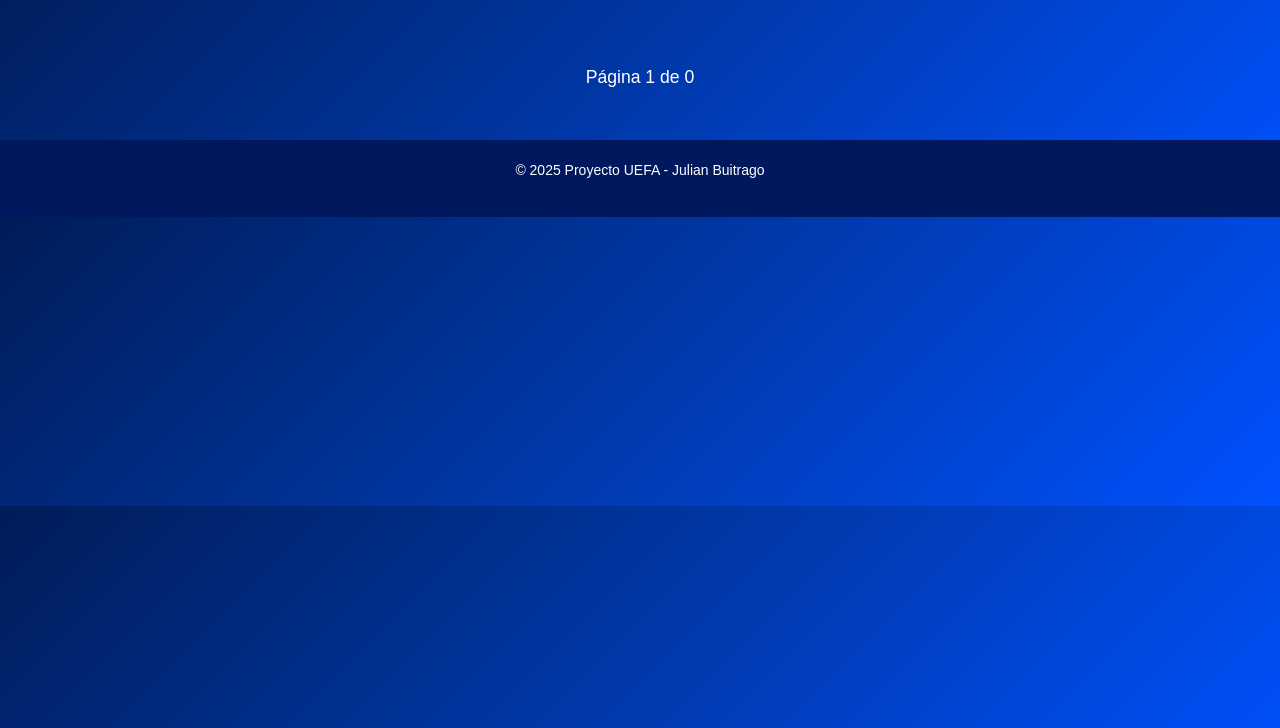
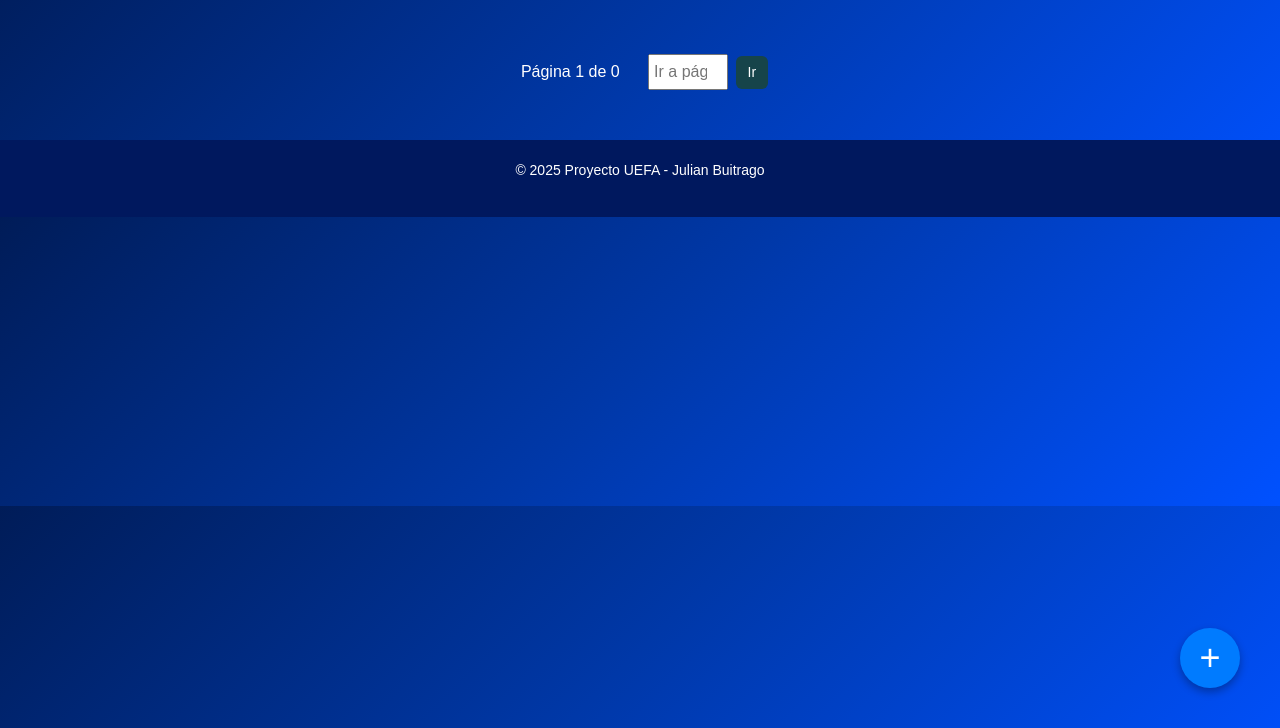
Before and after one commit to jebuitrago79/Uefa2021-2022, a FastAPI app: page /players in a window 1280 px wide. Shown: the part 72-800 px from the top of the page. Run offline with FastAPI, Linux system fonts and the light colour scheme; data that the repository does not hold is empty; parts of the project's set-up code (start-up, migrations or seed data) failed here and were passed over; some web fonts are replaced.

Commit message:
Se modifica el list.html ahora este contiene un boton para agregar jugadores y otro para marcarlo como activos o desactivarlos

```diff
--- a/templates/player/list.html
+++ b/templates/player/list.html
@@ -3,6 +3,7 @@
 
 <link rel="stylesheet" href="https://fonts.googleapis.com/css?family=Saira+Semi+Condensed:300,400,700">
 <link href="https://cdn.jsdelivr.net/npm/bootstrap@5.3.2/dist/css/bootstrap.min.css" rel="stylesheet">
+<a href="/players/create" class="fab-button" title="Crear nuevo jugador">+</a>
 
 <style>
     * {
@@ -234,6 +235,46 @@
         font-size: 1.1rem;
         color: white;
     }
+
+    .btn-pag {
+        background-color: #16444a;
+        color: white;
+        border: none;
+        padding: 6px 12px;
+        margin: 0 3px;
+        text-decoration: none;
+        border-radius: 6px;
+        font-size: 14px;
+        transition: background-color 0.3s ease;
+    }
+
+    .btn-pag:hover {
+        background-color: #16444a;
+    }
+
+    .fab-button {
+        position: fixed;
+        bottom: 40px;
+        right: 40px;
+        width: 60px;
+        height: 60px;
+        background-color: #007bff;
+        color: white;
+        font-size: 36px;
+        border: none;
+        border-radius: 50%;
+        text-align: center;
+        line-height: 60px;
+        text-decoration: none;
+        box-shadow: 0 4px 8px rgba(0, 0, 0, 0.3);
+        transition: background-color 0.3s ease;
+        z-index: 100;
+    }
+
+    .fab-button:hover {
+        background-color: #0056b3;
+    }
+
 </style>
 
 <div class="container mt-5">
@@ -248,11 +289,8 @@
                         <div class="fut-player-card">
                             <div class="player-card-top">
                                 <div class="player-master-info">
-                                    <div class="player-rating">
-                                        <span>{{ jugador.overall or 0 }}</span>
-                                    </div>
-                                    <div class="player-position">
-                                        <span>{{ jugador.player_positions or "N/A" }}</span>
+                                    <div class="player-rating"><span>{{ jugador.overall or 0 }}</span></div>
+                                    <div class="player-position"><span>{{ jugador.player_positions or "N/A" }}</span>
                                     </div>
                                     <div class="player-nation">
                                         <img src="{{ jugador.nationality_flag_url }}"
@@ -265,20 +303,16 @@
                                 </div>
                                 <div class="player-picture">
                                     <img src="{{ jugador.photo_url }}" alt="{{ jugador.long_name }}" draggable="false">
-                                    <div class="player-extra">
-                                        <span>4*SM</span>
-                                        <span>4*WF</span>
-                                    </div>
+                                    <div class="player-extra"><span>4*SM</span><span>4*WF</span></div>
                                 </div>
                             </div>
 
                             <div class="player-card-bottom">
                                 <div class="player-info">
-                                    <div class="player-name">
-                                        <span>{{ jugador.long_name|upper }}</span>
-                                    </div>
+                                    <div class="player-name"><span>{{ jugador.long_name|upper }}</span></div>
                                     <div class="player-features">
-                                        {% if jugador.position_category.name == "GOALKEEPER" %}
+                                        {% if jugador.position_category and jugador.position_category.name ==
+                                        "GOALKEEPER" %}
                                         <div class="player-features-col">
                                             <span><div class="player-feature-value">{{ jugador.goalkeeping_diving or 0 }}</div><div
                                                     class="player-feature-title">DIV</div></span>
@@ -318,7 +352,6 @@
                         </div>
                     </div>
 
-
                     <!-- Reverso -->
                     <div class="flip-card-back">
                         <div class="back-content">
@@ -328,7 +361,8 @@
                             <p><strong>Camiseta:</strong> {{ jugador.club_jersey_number or "N/A" }}</p>
                             <p><strong>Categoría:</strong> {{ jugador.position_category.name if
                                 jugador.position_category else "N/A" }}</p>
-                            {% if jugador.position_category.name == "GOALKEEPER" %}
+
+                            {% if jugador.position_category and jugador.position_category.name == "GOALKEEPER" %}
                             <p><strong>GK Stats:</strong>
                                 DIV {{ jugador.goalkeeping_diving or 0 }},
                                 HAN {{ jugador.goalkeeping_handling or 0 }},
@@ -345,25 +379,45 @@
                                 PHY {{ jugador.physical or 0 }}
                             </p>
                             {% endif %}
+
+                            <p><strong>ID Sofifa:</strong> {{ jugador.sofifa_id }}</p>
+                            <p><strong>Estado:</strong> {{ "Activo" if jugador.is_active else "Inactivo" }}</p>
+
+                            <form action="/players/delete/{{ jugador.id }}" method="post">
+                                <button type="submit"
+                                        class="{{ 'deactivate-btn' if jugador.is_active else 'activate-btn' }}">
+                                    {{ 'Desactivar' if jugador.is_active else 'Activar' }}
+                                </button>
+                            </form>
                         </div>
                     </div>
 
-                </div>
-            </div>
-        </div>
+                </div> <!-- cierre de flip-card-inner -->
+            </div> <!-- cierre de flip-card -->
+        </div> <!-- cierre de col -->
         {% endfor %}
+    </div> <!-- cierre de row -->
+
+    <div class="pagination-bar" style="margin-top: 30px; text-align: center;">
+        {% if page > 1 %}
+        <a href="/players?page=1" class="btn-pag">« Primera</a>
+        <a href="/players?page={{ page - 1 }}" class="btn-pag">← Anterior</a>
+        {% endif %}
+
+        <span class="page-info" style="margin: 0 12px; color: #fff;">
+        Página {{ page }} de {{ total_pages }}
+    </span>
+
+        {% if page < total_pages %}
+        <a href="/players?page={{ page + 1 }}" class="btn-pag">Siguiente →</a>
+        <a href="/players?page={{ total_pages }}" class="btn-pag">Última »</a>
+        {% endif %}
+
+        <form method="get" action="/players" style="display: inline-block; margin-left: 12px;">
+            <input type="number" name="page" min="1" max="{{ total_pages }}" placeholder="Ir a página"
+                   style="width: 80px; padding: 4px;">
+            <button type="submit" class="btn-pag">Ir</button>
+        </form>
     </div>
 </div>
-
-<div class="pagination">
-    {% if page > 1 %}
-    <a href="/players?page={{ page - 1 }}" class="pagination-button">⬅ Anterior</a>
-    {% endif %}
-
-    <span class="pagination-info">Página {{ page }} de {{ total_pages }}</span>
-
-    {% if page < total_pages %}
-    <a href="/players?page={{ page + 1 }}" class="pagination-button">Siguiente ➡</a>
-    {% endif %}
-</div>
 {% endblock %}
```
